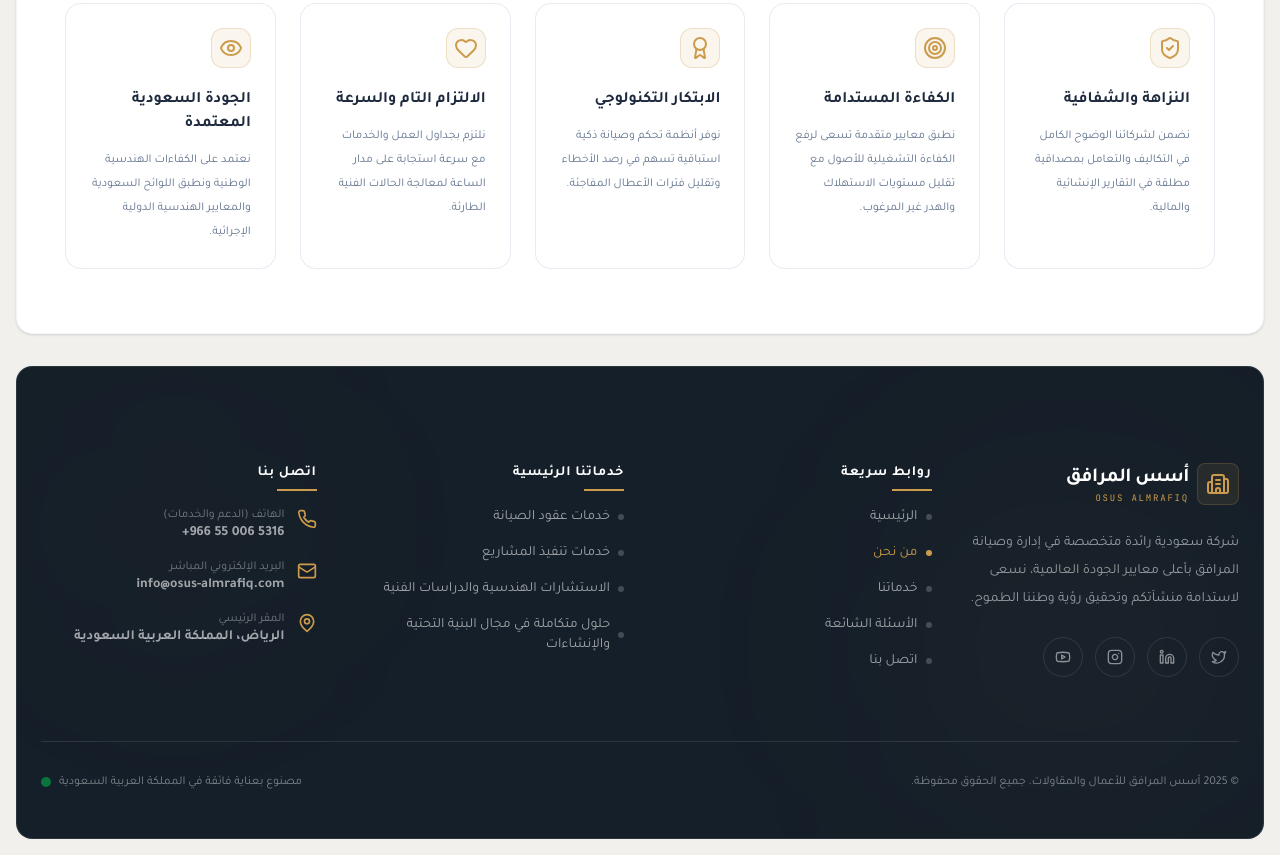
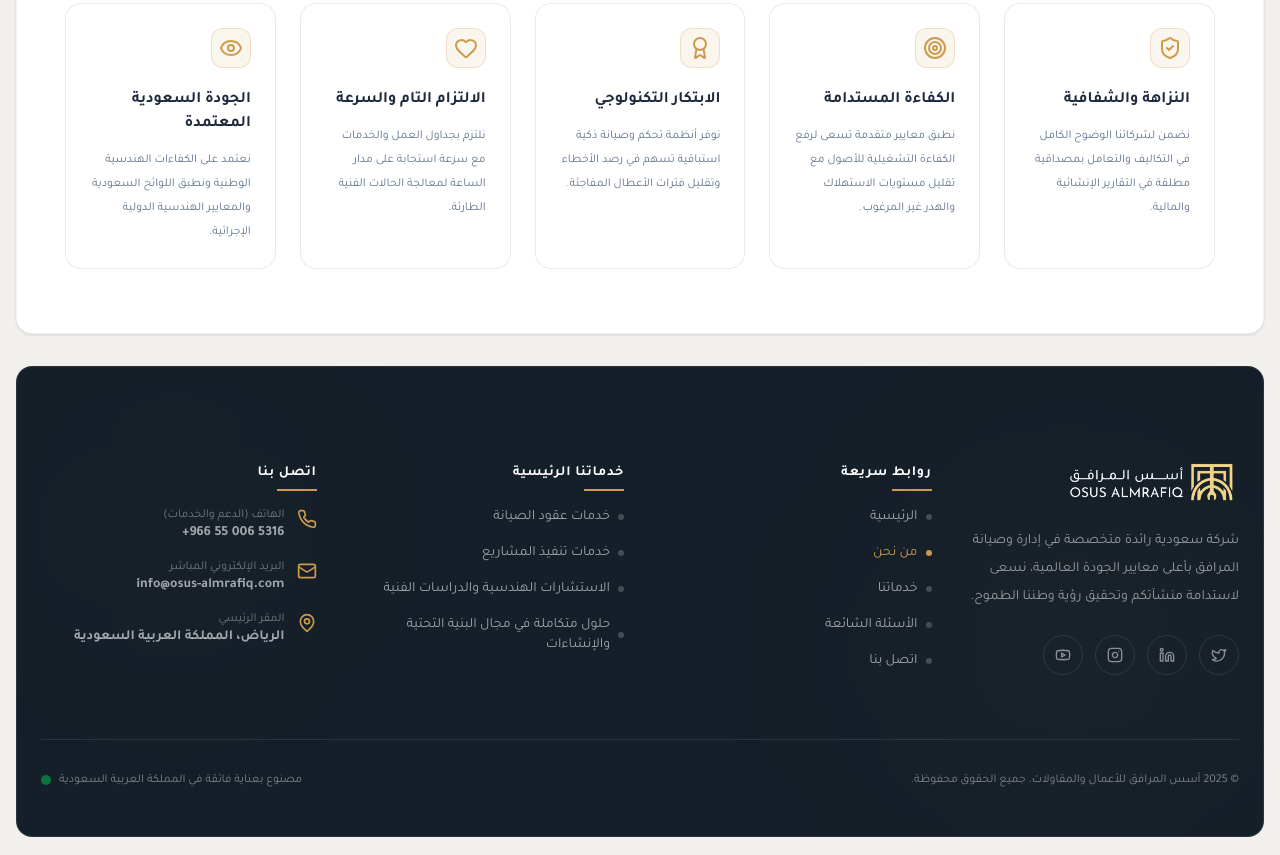
Before and after one commit to hamzazia/osus-website, a plain HTML site: page about.html in a window 1280 px wide. Shown: the part 2145-3000 px from the top of the page. Drawn offline with nearby package versions, Linux system fonts and the light colour scheme.

Commit message:
added the header and footer logo

```diff
--- a/about.html
+++ b/about.html
@@ -84,8 +84,7 @@
     <div>
       <div class="flex items-center justify-between border-b border-white/5 pb-6 mb-8">
         <div class="flex items-center gap-2 text-[#cc9b4c]">
-          <i data-lucide="building-2" class="h-6 w-6"></i>
-          <span class="font-bold text-lg">أسس المرافق</span>
+          <img src="images/osus%20logo.png" alt="أسس المرافق" class="h-8 w-auto object-contain" />
         </div>
         <button id="mobile-menu-close" class="p-2 text-white/50 hover:text-[#cc9b4c] hover:bg-white/5 rounded-lg transition-colors cursor-pointer">
           <i data-lucide="x" class="h-6 w-6"></i>
@@ -359,13 +358,7 @@
         <!-- Column 1 - Brand Info -->
         <div class="flex flex-col items-start text-right">
           <div class="flex items-center gap-2 text-[#cc9b4c] mb-6">
-            <div class="p-2 rounded-lg bg-[#cc9b4c]/10 border border-[#cc9b4c]/20">
-              <i data-lucide="building-2" class="h-6 w-6"></i>
-            </div>
-            <div class="flex flex-col items-start leading-none text-right">
-              <span class="font-bold text-xl tracking-tight text-white">أسس المرافق</span>
-              <span class="text-[9px] text-[#cc9b4c] tracking-[0.2em] mt-0.5 uppercase font-mono">OSUS ALMRAFIQ</span>
-            </div>
+            <img src="images/osus%20logo.png" alt="أسس المرافق" class="h-10 w-auto object-contain" />
           </div>
 
           <p class="text-white/55 text-sm leading-7 mb-6 max-w-sm">
```
Also changed, not shown: contact.html (+2 -9 lines), faq.html (+2 -9 lines), index.html (+2 -9 lines), services.html (+2 -9 lines).
